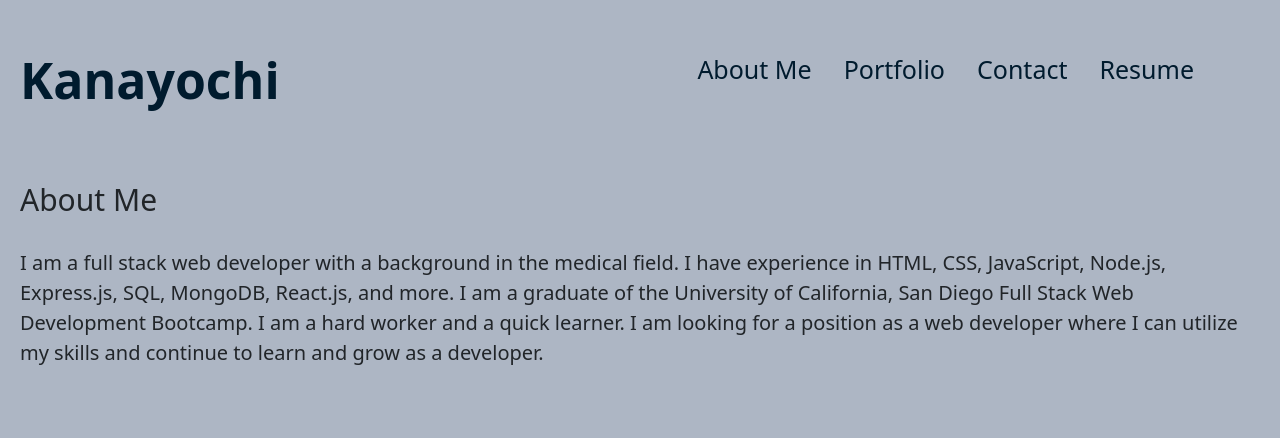
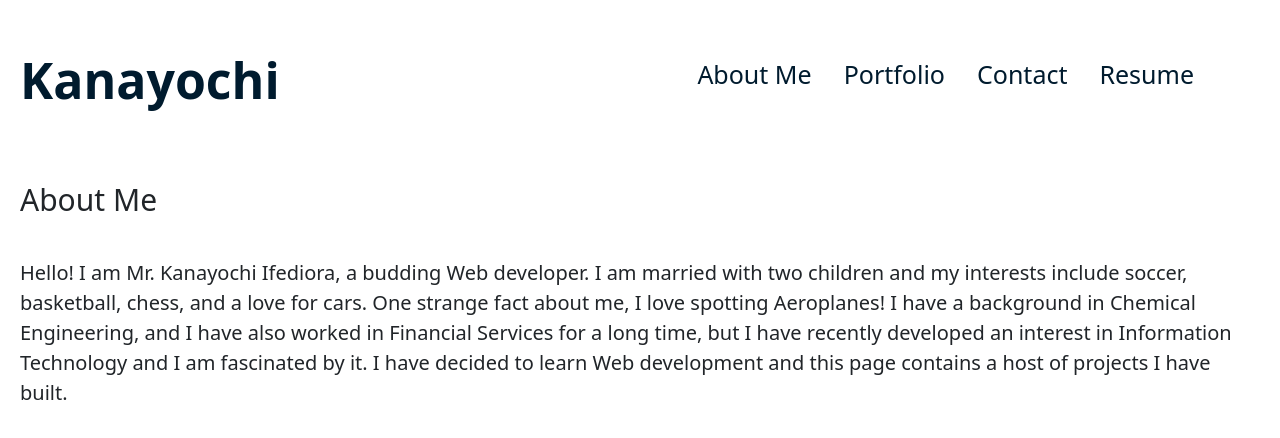
Before and after one commit to anayoifediora/Portfolio, a React (Create React App) app: page / in a window 1280 px wide. Shown: the top 438 px of the page. Built offline with nearby package versions, Linux system fonts and the light colour scheme.

Commit message:
designed the contact form

```diff
--- a/src/components/pages/AboutMe.js
+++ b/src/components/pages/AboutMe.js
@@ -8,12 +8,14 @@ const AboutMe = () => {
         <div>
             <h2 className='page-titles'>About Me</h2>
             <p>
-                I am a full stack web developer with a background in the medical field.
-                I have experience in HTML, CSS, JavaScript, Node.js, Express.js, SQL,
-                MongoDB, React.js, and more. I am a graduate of the University of California,
-                San Diego Full Stack Web Development Bootcamp. I am a hard worker and a quick learner.
-                I am looking for a position as a web developer where I can utilize my skills
-                and continue to learn and grow as a developer.
+                Hello! I am Mr. Kanayochi Ifediora, a budding Web developer.
+                I am married with two children and my interests include soccer,
+                basketball, chess, and a love for cars. One strange fact about
+                me, I love spotting Aeroplanes! I have a background in Chemical
+                Engineering, and I have also worked in Financial Services for a
+                long time, but I have recently developed an interest in Information
+                Technology and I am fascinated by it. I have decided to learn Web
+                development and this page contains a host of projects I have built.
             </p>
         </div>
 
--- a/src/components/pages/Contact.js
+++ b/src/components/pages/Contact.js
@@ -4,21 +4,23 @@ import React, { useState }from 'react';
     const Contact = () => {
 
         return (
-            <div>
+            <div style={{display: 'flex', flexDirection: 'column'}}>
                 <h2 className='page-titles'>Contact</h2>
-                <p>
-                    Email:
-                </p>
-                <p>
-                    Phone:
-                </p>
-                <p>
-                    LinkedIn:
-                </p>
-                <p>
-                    GitHub:
+                <form className="contact-form row g-3">
+                    <div class="col-12">
+                        <label for="inputName" class="form-label">Name</label>
+                        <input type="text" class="form-control" id="name" placeholder="Name..."></input>
+                    </div>
+                    <div class="col-12">
+                        <label for="inputEmail4" class="form-label">Email</label>
+                        <input type="email" class="form-control" id="inputEmail4"></input>
+                    </div>
+                    <div class="mb-3">
+                        <label for="exampleFormControlTextarea1" class="form-label">Message</label>
+                        <textarea class="contact-message form-control" id="exampleFormControlTextarea1" rows="3"></textarea>
+                    </div>
 
-                </p>
+                </form>
             </div>
         );
     }
--- a/src/index.css
+++ b/src/index.css
@@ -16,13 +16,13 @@
 }
 .nav {
   position:relative;
-  top:-65px;
+  top:-60px;
   right:50px;
   font-size: 20px;
   margin-right: 20px;
 }
 #root {
-  background-color: var(--french-gray);
+
   height: 100vh;
   width: 100vw;
 
@@ -39,6 +39,19 @@
 
 .page-titles {
   margin:20px;
+  margin-bottom: 30px;
   font-size:30px;
 
 }
+.contact-form {
+  width: 50%;
+  background-color: var(--charcoal);
+  padding: 20px;
+  position:relative;
+  left:3%;
+  color: var(--papaya-whip);
+  font-size: 20px;
+}
+.contact-message {
+  height: 150px;
+}
```
